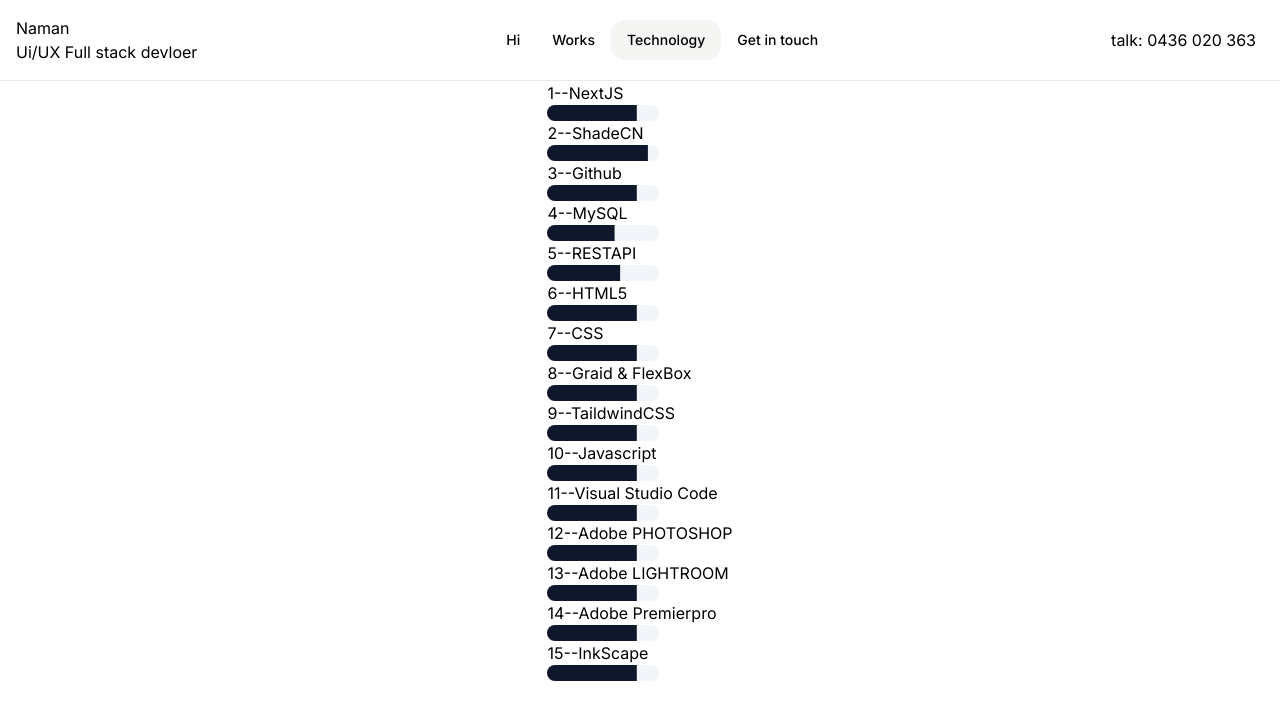
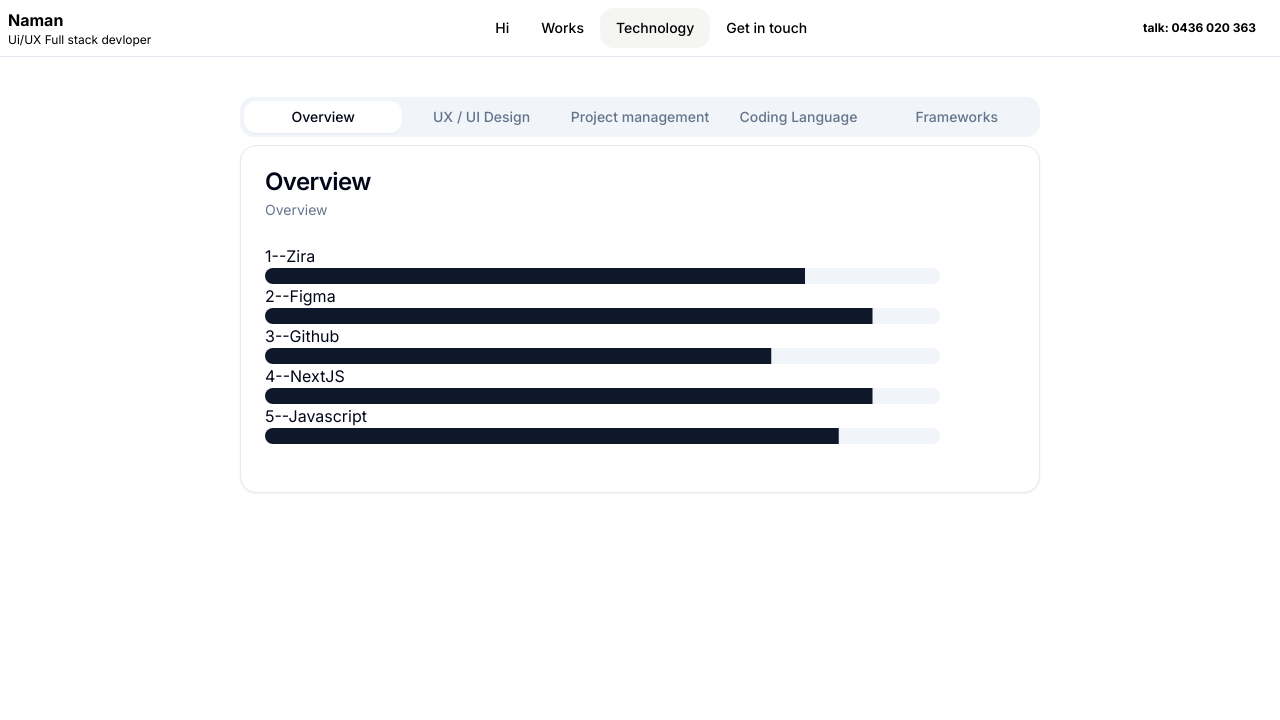
Before and after one commit to Namanux/naman_web, a Next.js app: page /technology in a window 1280 px wide. Shown: the top 720 px of the page. Built offline with nearby package versions, Linux system fonts and the light colour scheme.

Commit message:
design fix

```diff
--- a/src/app/getintouch/page.tsx
+++ b/src/app/getintouch/page.tsx
@@ -1,9 +1,7 @@
-import { TabsDemo } from "@/components/technology/TabsDemo";
-
 function page() {
     return (
         <div className="flex justify-center">
-            <TabsDemo />
+
         </div>
     );
 }
--- a/src/app/technology/page.tsx
+++ b/src/app/technology/page.tsx
@@ -1,8 +1,8 @@
-import ProgressListMap from "@/components/technology/ProgressListMap";
+import TabProgressListMap from "@/components/technology/TabProgressListMap";
 function page() {
     return (
-        <div className="flex justify-center">
-            <ProgressListMap />
+        <div className="flex justify-center mt-10">
+            <TabProgressListMap />
         </div>
     );
 }
--- a/src/components/layouts/NavBar/Nav.tsx
+++ b/src/components/layouts/NavBar/Nav.tsx
@@ -7,12 +7,12 @@
     return (
 <div>
     <div className="flex justify-between">
-        <div className="p-4 ">
-            <div>Naman</div>
-            <div>Ui/UX Full stack devloer</div>
+        <div className="p-2 ">
+            <h2 className="text-1xl font-bold">Naman</h2>
+            <h6 className="text-xs">Ui/UX Full stack devloper</h6>
         </div>
             <NavList />
-            <div className="mt-auto mb-auto mr-6">talk: 0436 020 363</div>
+            <div className="mt-auto mb-auto mr-6 text-xs font-bold">talk: 0436 020 363</div>
     </div>
     <Separator   />
 </div>
--- a/src/components/technology/Progress.tsx
+++ b/src/components/technology/Progress.tsx
@@ -7,11 +7,11 @@
   const [progress, setProgress] = React.useState(16)
 
   React.useEffect(() => {
-    const timer = setTimeout(() => setProgress(score), 500)
+    const timer = setTimeout(() => setProgress(score), 200)
     return () => clearTimeout(timer)
   }, [])
 
-  return <Progress value={progress} className="w-[60%]" />
+  return <Progress value={progress} className="w-[90%]" />
 }
 
 export default ProgressDemo;
--- a/src/components/technology/ProgressListData.ts
+++ b/src/components/technology/ProgressListData.ts
@@ -1,24 +1,56 @@
-export interface ProgressListDataType {
+export interface TabProgressListDataType {
+    id:number;
+    tabValue:string;
+    tabLabel:string;
+ };
+
+ export interface ProgressListDataType {
     id: number;
-    label: string;
-    href: string;
-    progressScore:number
+    label:string;
+    href:string;
+    progressScore:number;
+    useFor:string;
 };
 
+export const TabProgressListData:Array<TabProgressListDataType>=[
+    {id:1,tabValue:"overview", tabLabel:"Overview"},
+    {id:2,tabValue:"design", tabLabel:"UX / UI Design"},
+    {id:3,tabValue:"projectManagement", tabLabel:"Project management"},
+    {id:4,tabValue:"coding", tabLabel:"Coding Language "},
+    {id:5,tabValue:"frameworks", tabLabel:"Frameworks"},
+]
+
+
 export const ProgressListData:Array<ProgressListDataType> = [
-    {id: 1,label: "NextJS",href: "/", progressScore:80},
-    {id: 2,label: "ShadeCN",href: "/", progressScore:90},
-    {id: 3,label: "Github",href: "/", progressScore:80},
-    {id: 4,label: "MySQL",href: "/", progressScore:60},
-    {id: 5,label: "RESTAPI",href: "/", progressScore:65},
-    {id: 6,label: "HTML5",href: "/", progressScore:80},
-    {id: 7,label: "CSS",href: "/", progressScore:80},
-    {id: 8,label: "Graid & FlexBox",href: "/", progressScore:80},
-    {id: 9,label: "TaildwindCSS",href: "/", progressScore:80},
-    {id: 10,label: "Javascript",href: "/", progressScore:80},
-    {id: 11,label: "Visual Studio Code",href: "/", progressScore:80},
-    {id: 12,label: "Adobe PHOTOSHOP",href: "/", progressScore:80},
-    {id: 13,label: "Adobe LIGHTROOM",href: "/", progressScore:80},
-    {id: 14,label: "Adobe Premierpro",href: "/", progressScore:80},
-    {id: 15,label: "InkScape",href: "/", progressScore:80}
-    ]
+    //-----------------------------overview-----------------------------------//
+    {id:1,label:"Zira",href: "/", progressScore:80,useFor:"overview"},
+    {id:2,label:"Figma",href: "/", progressScore:90, useFor:"overview"},
+    {id:3,label:"Github",href: "/", progressScore:75,useFor:"overview"},
+    {id:4,label:"NextJS",href: "/", progressScore:90, useFor:"overview" },
+    {id:5,label: "Javascript",href: "/", progressScore:85, useFor:"overview"},
+    //-----------------------------design-----------------------------------//
+    {id:16,label: "Figma",href: "/", progressScore:85, useFor:"design"},
+    {id:12,label: "Adobe PHOTOSHOP",href: "/", progressScore:80, useFor:"design"},
+    {id:13,label: "Adobe LIGHTROOM",href: "/", progressScore:95, useFor:"design"},
+    {id:14,label: "Adobe Premierpro",href: "/", progressScore:70, useFor:"design"},
+    {id:15,label: "InkScape",href: "/", progressScore:80, useFor:"design"},
+    //-----------------------------projectManagement-----------------------------------//
+    {id:21,label: "Zira",href: "/", progressScore:70,useFor:"projectManagement"},
+    {id:22,label: "Github",href: "/", progressScore:75,useFor:"projectManagement"},
+    {id:23,label: "Visual Studio Code",href: "/", progressScore:80,useFor:"projectManagement"},
+    {id:24,label: "Miro",href: "/", progressScore:90,useFor:"projectManagement"},
+    {id:25,label: "Postman",href: "/", progressScore:85,useFor:"projectManagement"},
+    //-----------------------------coding-----------------------------------//
+    {id:31,label: "HTML5",href: "/", progressScore:90, useFor:"coding"},
+    {id:32,label: "CSS",href: "/", progressScore:80, useFor:"coding"},
+    {id:33,label: "Javascript",href: "/", progressScore:85, useFor:"coding"},
+    {id:34,label: "RESTAPI",href: "/", progressScore:65, useFor:"coding"},
+    {id:35,label: "Graid & FlexBox",href: "/", progressScore:70, useFor:"coding"},
+    //-----------------------------frameworks-----------------------------------//
+    {id:46,label: "ReactJS",href: "/", progressScore:90, useFor:"frameworks" },
+    {id:41,label: "NextJS",href: "/", progressScore:85, useFor:"frameworks" },
+    {id:42,label: "TaildwindCSS",href: "/", progressScore:80, useFor:"frameworks"},
+    {id:43,label: "ShadeCN",href: "/", progressScore:90,useFor:"frameworks"},
+    {id:44,label: "Ridux",href: "/", progressScore:70,useFor:"frameworks"},
+    {id:45,label: "Zustan",href: "/", progressScore:75,useFor:"frameworks"},
+]
--- a/src/components/technology/ProgressListMap.tsx
+++ b/src/components/technology/ProgressListMap.tsx
@@ -1,15 +1,16 @@
 'use client'
 import * as React from "react"
-
-//import { Progress } from "@/components/ui/progress"
-
 import { ProgressListData,ProgressListDataType } from "./ProgressListData";
 import ProgressDemo from "./Progress";
 
-function ProgressListMap() {
+interface Tabprops{
+value:string,
+}
+function ProgressListMap(props:Tabprops
+    ) {
     return (
         <div>
-            {ProgressListData.map((i:ProgressListDataType )=>(
+            {ProgressListData.filter(i => i.useFor===props.value).map((i:ProgressListDataType )=>(
              <div key={i.id}>{i.id}--{i.label}<ProgressDemo score={i.progressScore}/></div>))}
         </div>
     );
--- /dev/null
+++ b/src/components/technology/TabProgressListMap.tsx
@@ -0,0 +1,35 @@
+"use client";
+import { Tabs, TabsContent, TabsList, TabsTrigger } from "@/components/ui/tabs";
+import {TabProgressListData,TabProgressListDataType,} from "./ProgressListData";
+import { Card, CardContent, CardDescription, CardFooter, CardHeader, CardTitle } from "@/components/ui/card";
+import ProgressListMap from "./ProgressListMap";
+
+export default function () {
+  return (
+    <div>
+      <Tabs defaultValue="overview" className="w-[800px]">
+        <TabsList className="grid w-full grid-cols-5">
+          {TabProgressListData.map((i: TabProgressListDataType) => (
+            <TabsTrigger key={i.id} value={i.tabValue}>
+              {i.tabLabel}
+            </TabsTrigger>
+          ))}
+        </TabsList>
+        {TabProgressListData.map((i: TabProgressListDataType) => (
+            <TabsContent key={i.id} value={i.tabValue}>
+              <Card>
+                <CardHeader>
+                    <CardTitle>{i.tabLabel}</CardTitle>
+                    <CardDescription>{i.tabLabel}</CardDescription>
+                </CardHeader>
+                <CardContent className="space-y-2">
+                <ProgressListMap value={i.tabValue}/>
+          </CardContent>
+          <CardFooter>
+          </CardFooter>
+                </Card></TabsContent>
+          ))}
+      </Tabs>
+    </div>
+  );
+}
--- a/src/components/technology/TabsDemo.tsx
+++ /dev/null
@@ -1,72 +0,0 @@
-'use client'
-import { Button } from "@/components/ui/button"
-import {
-  Card,
-  CardContent,
-  CardDescription,
-  CardFooter,
-  CardHeader,
-  CardTitle,
-} from "@/components/ui/card"
-import { Input } from "@/components/ui/input"
-import { Label } from "@/components/ui/label"
-import {
-  Tabs,
-  TabsContent,
-  TabsList,
-  TabsTrigger,
-} from "@/components/ui/tabs"
-import ProgressListMap from "./ProgressListMap"
-
-export function TabsDemo() {
-  return (
-    <Tabs defaultValue="account" className="w-[700px]">
-      <TabsList className="grid w-full grid-cols-5">
-        <TabsTrigger value="account">top 5</TabsTrigger>
-        <TabsTrigger value="design">Ui/UX Design</TabsTrigger>
-        <TabsTrigger value="projectMenagment">Project Menagment</TabsTrigger>
-        <TabsTrigger value="frontEnd">Front end</TabsTrigger>
-        <TabsTrigger value="backEnd">Back-End</TabsTrigger>
-      </TabsList>
-      <TabsContent value="account">
-        <Card>
-          {/* <CardHeader>
-            <CardTitle>Account</CardTitle>
-            <CardDescription>
-              Make changes to your account here. Click save when you're done.
-            </CardDescription>
-          </CardHeader> */}
-          <CardContent className="space-y-2">
-            <div className="space-y-1">
-              <Label htmlFor="name">Name</Label>
-              <Input id="name" defaultValue="Pedro Duarte" />
-            </div>
-            <div className="space-y-1">
-              <Label htmlFor="username">Username</Label>
-              <Input id="username" defaultValue="@peduarte" />
-            </div>
-          </CardContent>
-          <CardFooter>
-            <Button>Save changes</Button>
-          </CardFooter>
-        </Card>
-      </TabsContent>
-      <TabsContent value="design">
-        <Card>
-          <CardHeader>
-            <CardTitle>Designing tools</CardTitle>
-            <CardDescription>
-              Change your password here. After saving, you'll be logged out.
-            </CardDescription>
-          </CardHeader>
-          <CardContent className="space-y-2">
-            <ProgressListMap />
-          </CardContent>
-          <CardFooter>
-            <Button>Save password</Button>
-          </CardFooter>
-        </Card>
-      </TabsContent>
-    </Tabs>
-  )
-}
```
Also changed, not shown: .eslintrc.json.
